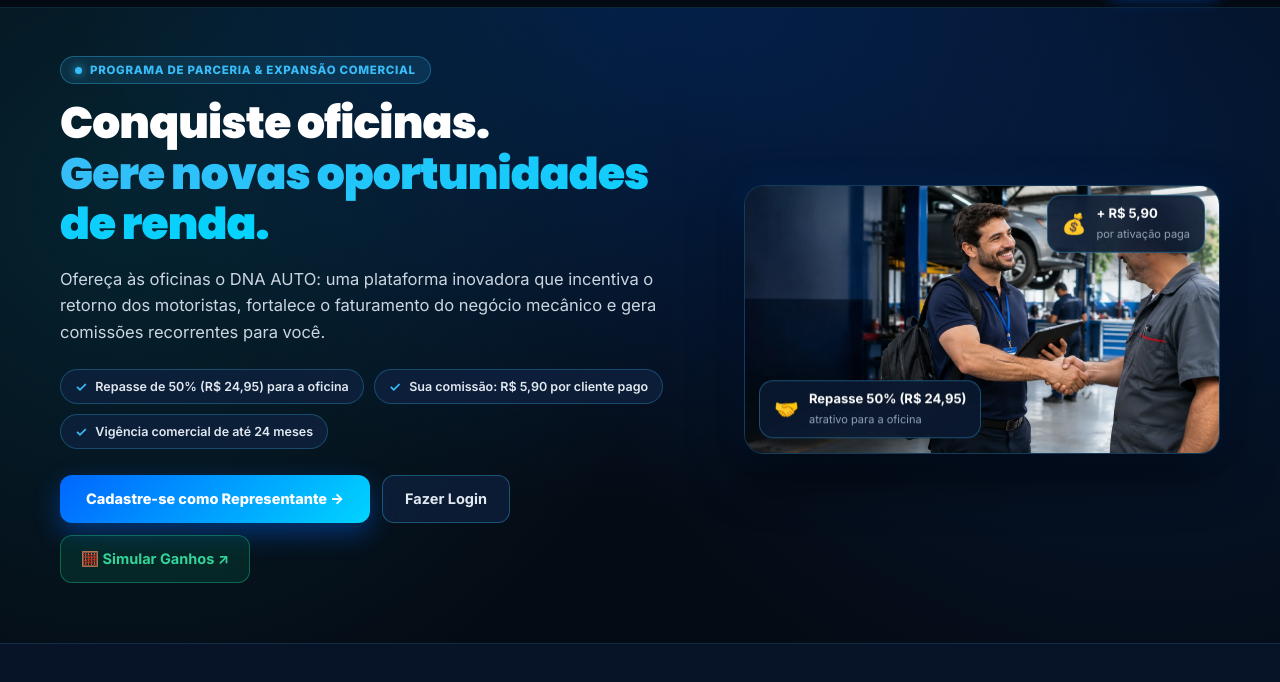
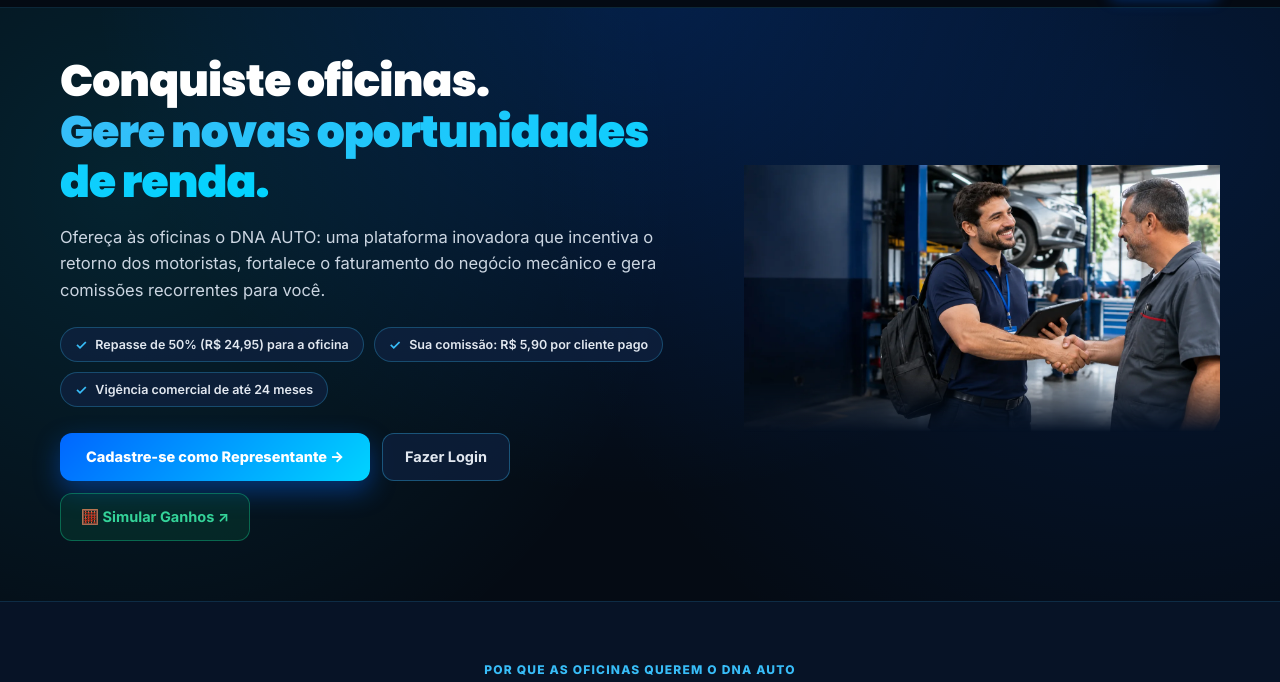
Before and after one commit to leopalmeira/DNA-AUTO, a website: page public/representante.html in a window 1280 px wide. Shown: the part 49-731 px from the top of the page. Drawn offline with Linux system fonts and the light colour scheme.

Commit message:
fix(representante): remove floating badges and partnership kicker from hero, borderless photo

```diff
--- a/public/representante.html
+++ b/public/representante.html
@@ -205,28 +205,6 @@
       position: relative;
       z-index: 2;
     }
-    .hero-kicker-pill {
-      display: inline-flex;
-      align-items: center;
-      gap: 8px;
-      padding: 6px 14px;
-      border-radius: 999px;
-      background: rgba(56, 189, 248, 0.12);
-      border: 1px solid rgba(56, 189, 248, 0.35);
-      color: #38bdf8;
-      font-size: 11.5px;
-      font-weight: 800;
-      letter-spacing: 0.06em;
-      text-transform: uppercase;
-      margin-bottom: 14px;
-    }
-    .kicker-dot {
-      width: 7px;
-      height: 7px;
-      border-radius: 50%;
-      background: #38bdf8;
-      box-shadow: 0 0 10px #38bdf8;
-    }
     .top-content {
       position: relative;
       z-index: 2;
@@ -355,57 +333,22 @@
     }
     .hero-photo-frame {
       position: relative;
-      border-radius: 20px;
       overflow: hidden;
-      border: 1px solid rgba(56, 189, 248, 0.25);
-      box-shadow: 0 20px 50px rgba(0, 0, 0, 0.6), 0 0 30px rgba(0, 102, 255, 0.15);
-      background: #061122;
+      border: 0;
+      outline: 0;
+      box-shadow: none;
+      border-radius: 0;
+      background: transparent;
+      line-height: 0;
     }
     .hero-main-photo {
       width: 100%;
       height: auto;
       display: block;
       object-fit: cover;
-    }
-    .hero-floating-card {
-      position: absolute;
-      background: rgba(10, 25, 48, 0.9);
-      backdrop-filter: blur(12px);
-      -webkit-backdrop-filter: blur(12px);
-      border: 1px solid rgba(56, 189, 248, 0.35);
-      border-radius: 14px;
-      padding: 10px 14px;
-      display: flex;
-      align-items: center;
-      gap: 10px;
-      box-shadow: 0 12px 28px rgba(0, 0, 0, 0.45);
-      animation: floatBadge 4s ease-in-out infinite alternate;
-    }
-    .hero-floating-card.top-float {
-      top: 14px;
-      right: 14px;
-    }
-    .hero-floating-card.bottom-float {
-      bottom: 14px;
-      left: 14px;
-      animation-delay: -2s;
-    }
-    .hero-floating-card .float-icon {
-      font-size: 20px;
-    }
-    .hero-floating-card strong {
-      display: block;
-      color: #ffffff;
-      font-size: 13px;
-      line-height: 1.2;
-    }
-    .hero-floating-card small {
-      color: #94a3b8;
-      font-size: 11px;
-    }
-    @keyframes floatBadge {
-      0% { transform: translateY(0); }
-      100% { transform: translateY(-6px); }
+      border: 0;
+      -webkit-mask-image: linear-gradient(to bottom, #000 80%, transparent 100%);
+      mask-image: linear-gradient(to bottom, #000 80%, transparent 100%);
     }
 
     /* Desktop Media Query para o Hero */
@@ -431,18 +374,6 @@
       .hero-photo-column {
         order: -1;
         max-width: 480px;
-      }
-      .hero-photo-frame {
-        border-radius: 16px;
-      }
-      .hero-floating-card {
-        padding: 6px 10px;
-      }
-      .hero-floating-card strong {
-        font-size: 11.5px;
-      }
-      .hero-floating-card .float-icon {
-        font-size: 16px;
       }
     }
 
@@ -2544,9 +2475,6 @@
       <div class="container hero-container">
         <!-- Coluna de Texto e Ações -->
         <div class="top-content">
-          <div class="hero-kicker-pill">
-            <span class="kicker-dot"></span> PROGRAMA DE PARCERIA &amp; EXPANSÃO COMERCIAL
-          </div>
           <h1 class="hero-h1">Conquiste oficinas.<br/><span class="hl">Gere novas oportunidades de renda.</span></h1>
           <p class="hero-p">Ofereça às oficinas o DNA AUTO: uma plataforma inovadora que incentiva o retorno dos motoristas, fortalece o faturamento do negócio mecânico e gera comissões recorrentes para você.</p>
 
@@ -2563,25 +2491,10 @@
           </div>
         </div>
 
-        <!-- Coluna da Foto Oficial (Integrada sem cortes abruptos com glow e badges flutuantes) -->
+        <!-- Coluna da Foto Oficial (limpa, sem bordas e sem elementos sobrepostos) -->
         <div class="hero-photo-column">
           <div class="hero-photo-frame">
             <img class="hero-main-photo" src="/img/rep-hero.webp" alt="Representante Comercial DNA AUTO com dono de oficina" loading="eager"/>
-
-            <div class="hero-floating-card top-float">
-              <span class="float-icon">💰</span>
-              <div>
-                <strong>+ R$ 5,90</strong>
-                <small>por ativação paga</small>
-              </div>
-            </div>
-            <div class="hero-floating-card bottom-float">
-              <span class="float-icon">🤝</span>
-              <div>
-                <strong>Repasse 50% (R$ 24,95)</strong>
-                <small>atrativo para a oficina</small>
-              </div>
-            </div>
           </div>
         </div>
       </div>
```
